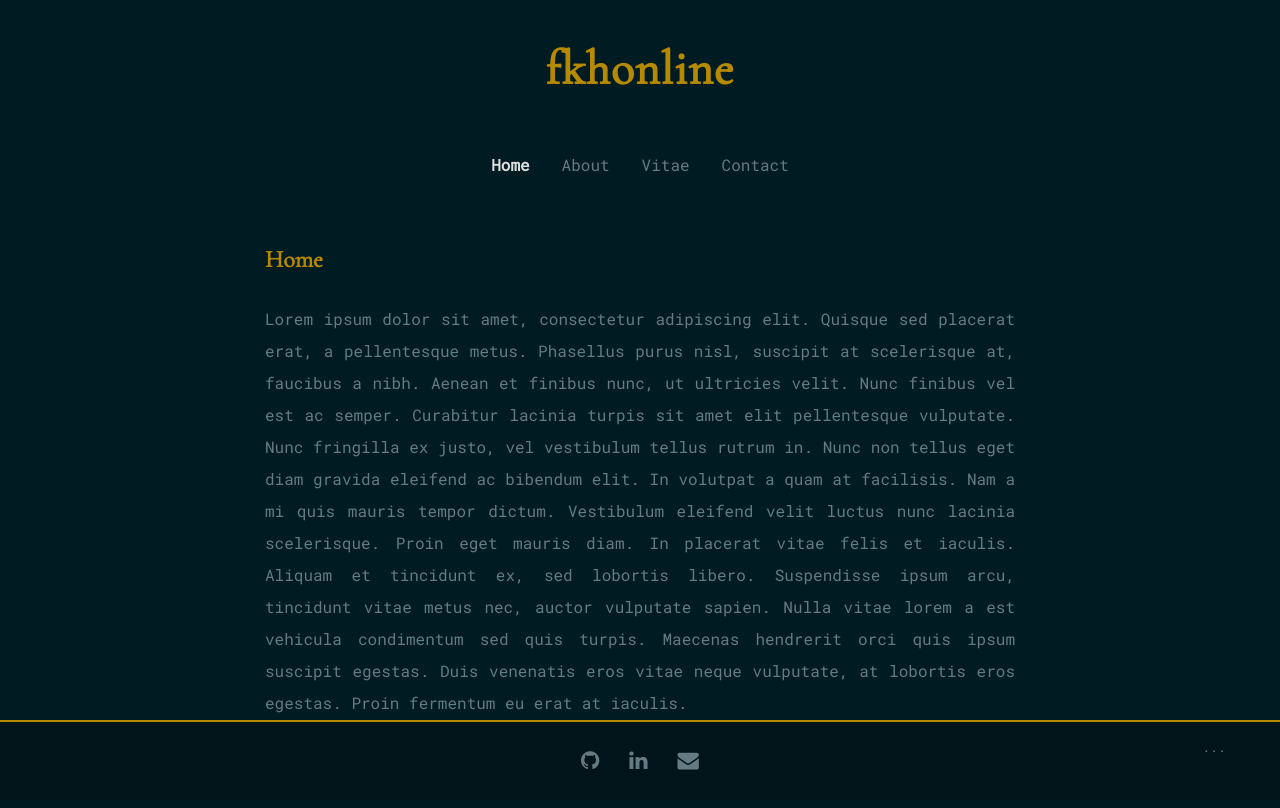
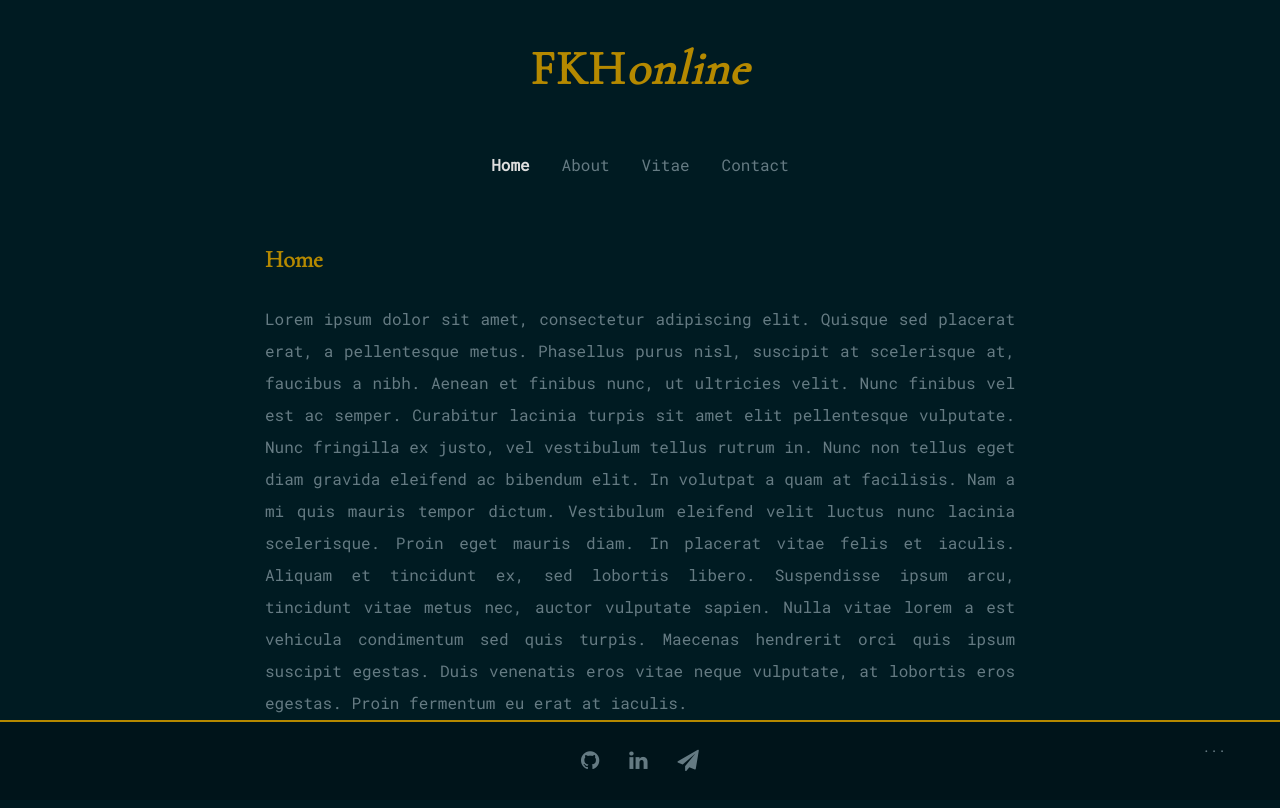
Before and after one commit to fkoh111/fkhonline, a React (Create React App) app: page / in a window 1280 px wide. Shown: the top 808 px of the page. Built offline with nearby package versions, Linux system fonts and the light colour scheme; no server answers; a web font is replaced by a local one.

Commit message:
updated font awesome

```diff
--- a/src/components/Social.jsx
+++ b/src/components/Social.jsx
@@ -24,7 +24,7 @@ class Social extends Component {
           title="Mail | Frederik Kok Hansen"
           target="_parent"
         >
-          <i className="social fa fa-envelope fa-lg"></i>
+          <i className="social fa fa-paper-plane fa-lg"></i>
         </a>
       </div>
     );
--- a/src/components/Static.jsx
+++ b/src/components/Static.jsx
@@ -3,7 +3,12 @@ import React from "react";
 const Static = () => {
   return (
     <div>
-      <h2>fkhonline</h2>
+      <h2>
+        FKH
+        <span>
+          <i>online</i>
+        </span>
+      </h2>
     </div>
   );
 };
```
